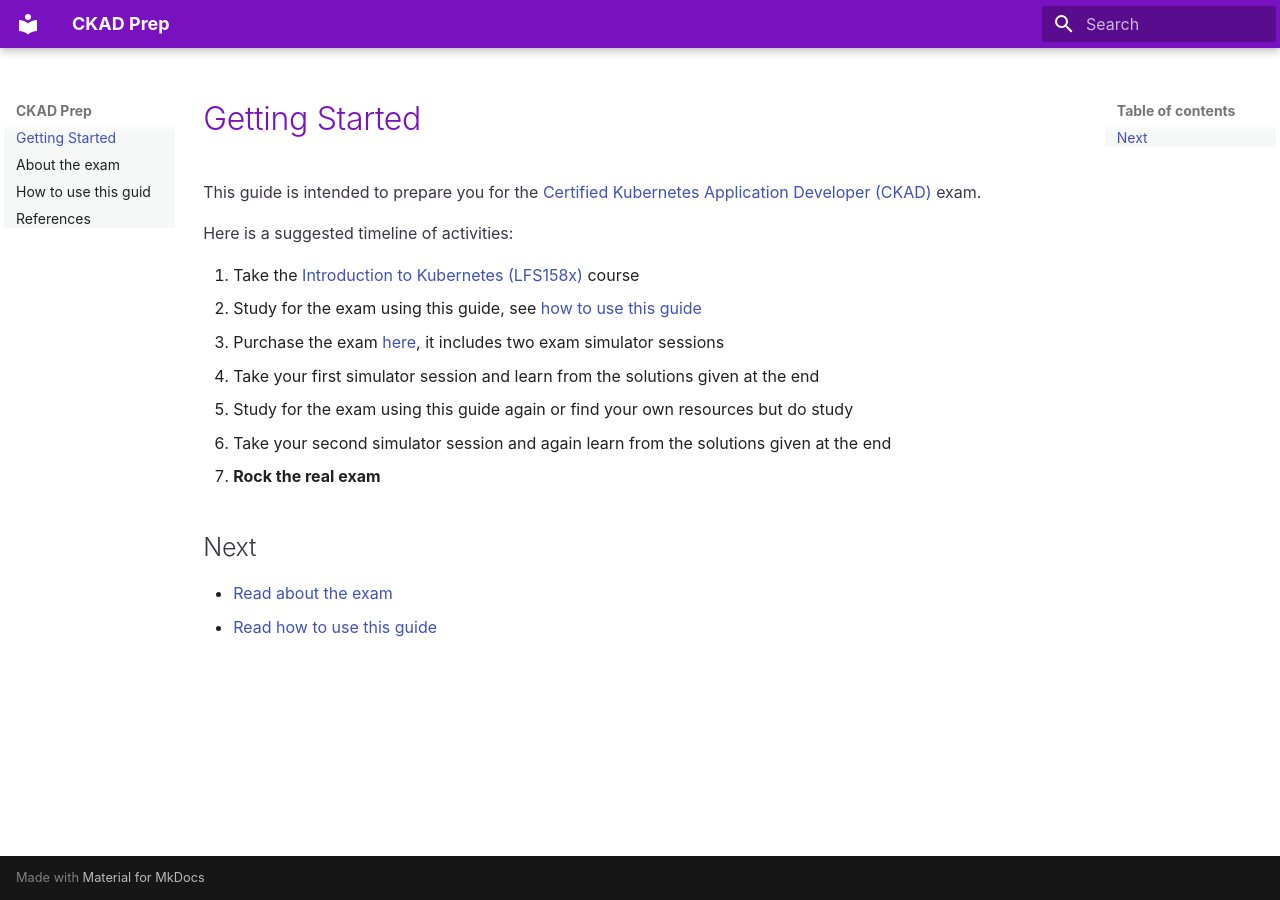
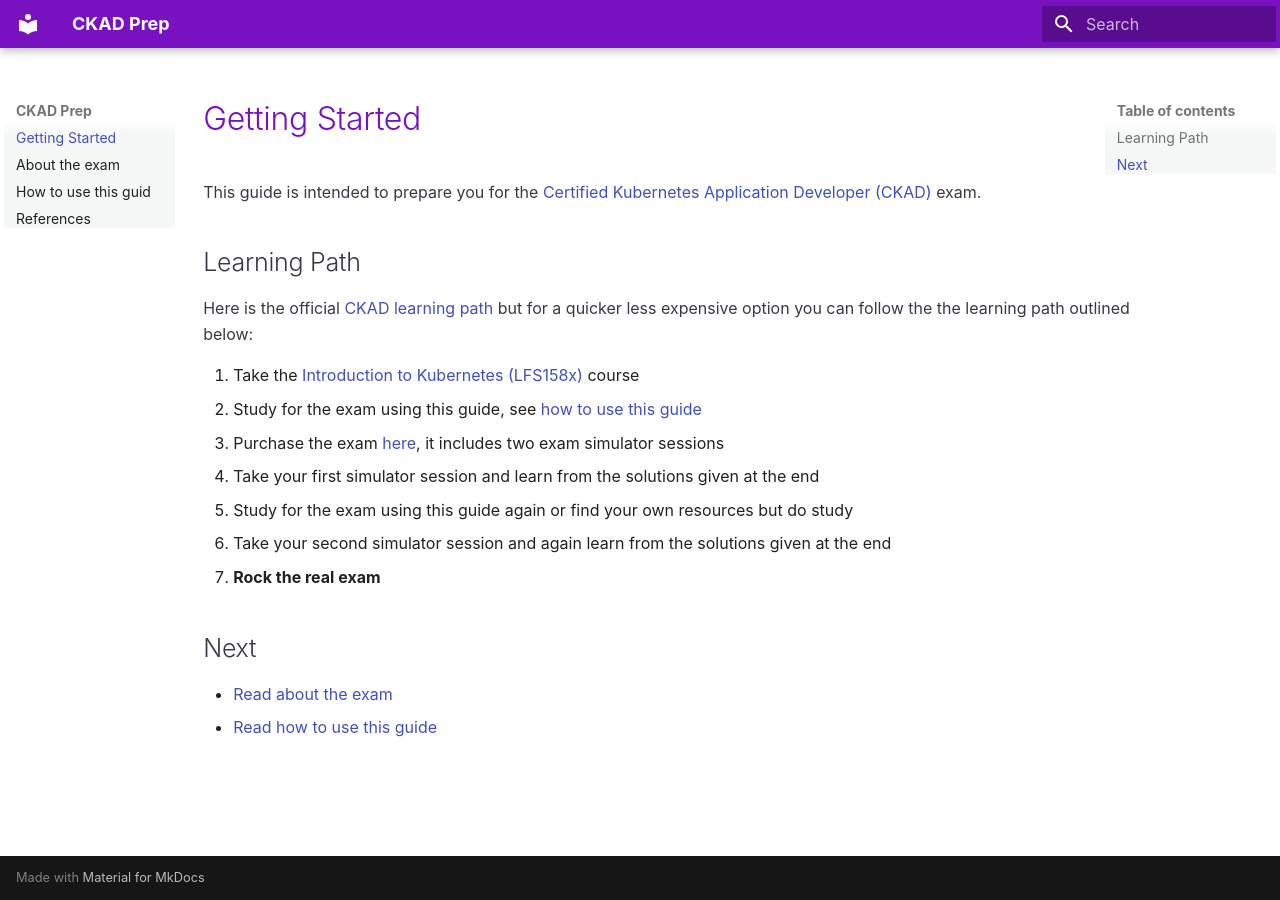
Before and after one commit to tonygilkerson/ckad, an MkDocs documentation site: the page built from docs/index.md, in a window 1280 px wide. Built offline with MkDocs 1.6.1 and Material for MkDocs 9.7.7, drawn with Linux system fonts in a browser that asks for light colours.

Commit message:
add learning path link

```diff
--- a/docs/index.md
+++ b/docs/index.md
@@ -2,7 +2,9 @@
 
 This guide is intended to prepare you for the [Certified Kubernetes Application Developer (CKAD)](https://training.linuxfoundation.org/certification/certified-kubernetes-application-developer-ckad/) exam.
 
-Here is a suggested timeline of activities:
+## Learning Path
+
+Here is the official [CKAD learning path](https://training.linuxfoundation.org/wp-content/uploads/2023/07/CKAD_CurriculumPath_Jul23.pdf) but for a quicker less expensive option you can follow the the learning path outlined below:
 
 1. Take the [Introduction to Kubernetes (LFS158x)](https://training.linuxfoundation.org/training/introduction-to-kubernetes/) course
 2. Study for the exam using this guide, see [how to use this guide](./how-to-use-this-guid.md)
```
